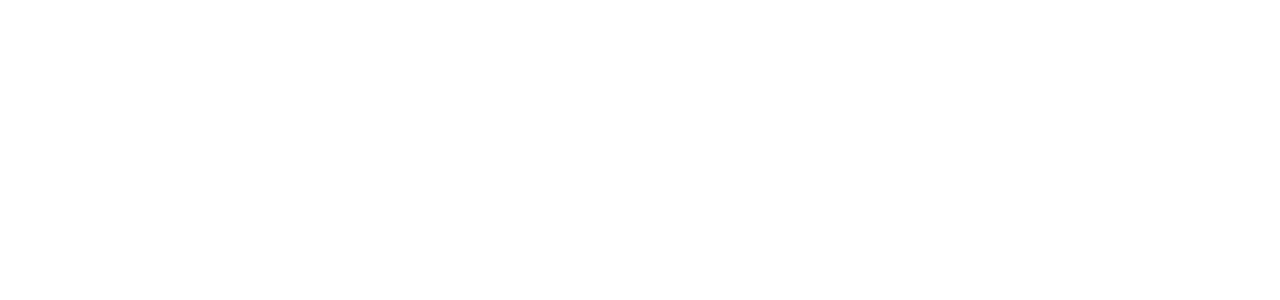
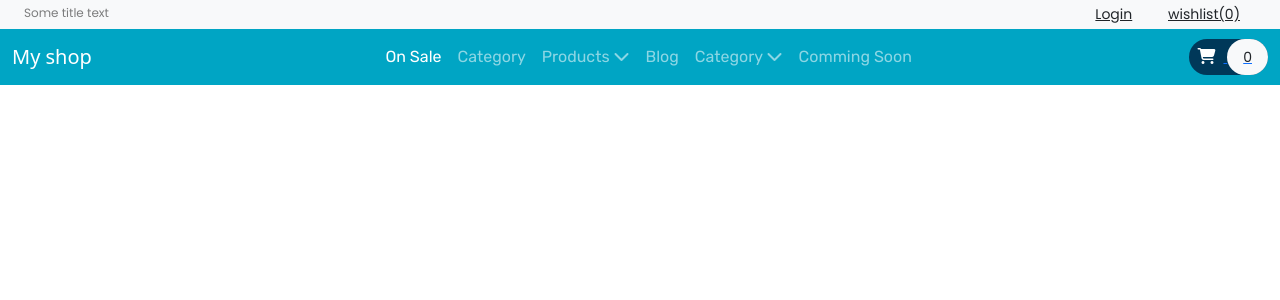
Before and after one commit to brook-bond/test-php, a PHP site: page / in a window 1280 px wide. Before the commit the part shown is empty. Shown: the top 300 px of the page. Run offline with PHP 8.4, Linux system fonts and the light colour scheme.

Commit message:
header complate

```diff
--- a/index.html
+++ b/index.html
@@ -8,12 +8,45 @@
     <link rel="stylesheet" href="https://cdnjs.cloudflare.com/ajax/libs/OwlCarousel2/2.3.4/assets/owl.theme.default.min.css" integrity="sha512-sMXtMNL1zRzolHYKEujM2AqCLUR9F2C4/05cdbxjjLSRvMQIciEPCQZo++nk7go3BtSuK9kfa/s+a4f4i5pLkw==" crossorigin="anonymous" referrerpolicy="no-referrer" />
     <link href="https://cdn.jsdelivr.net/npm/bootstrap@5.3.0/dist/css/bootstrap.min.css" rel="stylesheet" integrity="sha384-9ndCyUaIbzAi2FUVXJi0CjmCapSmO7SnpJef0486qhLnuZ2cdeRhO02iuK6FUUVM" crossorigin="anonymous">
     <link rel="stylesheet" href="https://cdnjs.cloudflare.com/ajax/libs/font-awesome/6.4.0/css/all.min.css" integrity="sha512-iecdLmaskl7CVkqkXNQ/ZH/XLlvWZOJyj7Yy7tcenmpD1ypASozpmT/E0iPtmFIB46ZmdtAc9eNBvH0H/ZpiBw==" crossorigin="anonymous" referrerpolicy="no-referrer" />
+    <link rel="stylesheet" href="style.css">
     <title>Document</title>
 
 </head>
 <body>
 
-
+<header id="header">
+    <div class="strip d-flex justify-content-between px-4 py-1 bg-light">
+<p class="font-Poppins font-size-12 text-black-50 m-0">Some title text</p>
+<div class="font-Poppins font-size-14">
+    <a href="#" class="px-3 border-right border-left text-dark">Login</a>
+    <a href="#" class="px-3 border-right text-dark">wishlist(0)</a>
+</div>
+    </div>
+    <nav class="navbar navbar-expand-lg navbar-dark color-second-bg">
+        <div class="container-fluid">
+          <a class="navbar-brand" href="#">My shop</a>
+          <button class="navbar-toggler" type="button" data-bs-toggle="collapse" data-bs-target="#navbarNavAltMarkup" aria-controls="navbarNavAltMarkup" aria-expanded="false" aria-label="Toggle navigation">
+            <span class="navbar-toggler-icon"></span>
+          </button>
+          <div class="collapse navbar-collapse" id="navbarNavAltMarkup">
+            <div class="navbar-nav m-auto font-Rubik ">
+              <a class="nav-link active" aria-current="page" href="#">On Sale</a>
+              <a class="nav-link" href="#">Category</a>
+              <a class="nav-link" href="#">Products <i class="fas fa-chevron-down"></i></a>
+              <a class="nav-link" href="#">Blog</a>
+              <a class="nav-link" href="#">Category <i class="fas fa-chevron-down"></i></a>
+              <a class="nav-link" href="#">Comming Soon</a>
+            </div>
+          </div>
+          <form action="#" class="font-size-14 font-Poppins">
+            <a href="#" class="py-2 rounded-pill color-primary-bg">
+                <span class="font-size-16 px-2 text-white "><i class="fas fa-shopping-cart"></i></span>
+                <span class="px-3 py-2 rounded-pill text-dark bg-light">0</span>
+            </a>
+          </form>
+        </div>
+      </nav>
+</header>
     <script src="https://cdn.jsdelivr.net/npm/bootstrap@5.3.0/dist/js/bootstrap.bundle.min.js" integrity="sha384-geWF76RCwLtnZ8qwWowPQNguL3RmwHVBC9FhGdlKrxdiJJigb/j/68SIy3Te4Bkz" crossorigin="anonymous"></script>
 </body>
 </html>
--- a/package.json
+++ b/package.json
@@ -5,7 +5,7 @@
   "main": "index.js",
   "scripts": {
     "test": "echo \"Error: no test specified\" && exit 1",
-    "start": "sass ./sass/style.scss style.scss --watch"
+    "start": "sass ./sass/style.scss style.css --watch"
   },
   "repository": {
     "type": "git",
--- /dev/null
+++ b/sass/include/color.scss
@@ -0,0 +1,19 @@
+.color-primary {
+    color: $color-primary;
+}
+.color-primary-bg {
+    background-color: $color-primary;
+}
+.color-second {
+    color: $color-second;
+}
+.color-second-bg {
+    background-color: $color-second;
+}
+.color-yellow {
+    color: $color-yellow;
+}
+
+.color-yellow-bg {
+    background-color: $color-yellow;
+}
--- /dev/null
+++ b/sass/include/global.scss
@@ -0,0 +1,4 @@
+button,button:focus{
+    outline: none !important;
+    box-shadow: none !important;
+}
--- /dev/null
+++ b/sass/include/typography.scss
@@ -0,0 +1,21 @@
+    .font-Poppins {
+        font-family: $font-Poppins;
+    }
+    .font-Roboto {
+        font-family: $font-Roboto;
+    }
+    .font-Rubik {
+        font-family: $font-Rubik;
+    }
+    .font-size-12{
+        font-size: 12px;
+    }
+    .font-size-14{
+        font-size: 14px;
+    }
+    .font-size-16{
+        font-size: 16px;
+    }
+    .font-size-20{
+        font-size: 20px;
+    }
--- a/sass/style.scss
+++ b/sass/style.scss
@@ -1,2 +1,7 @@
 
   @import url('https://fonts.googleapis.com/css2?family=Poppins&family=Roboto&family=Rubik&display=swap');
+
+  @import'./include/variables.scss';
+  @import'./include/global.scss';
+  @import'./include/typography.scss';
+  @import'./include/color.scss';
--- /dev/null
+++ b/style.css
@@ -0,0 +1,59 @@
+@import url("https://fonts.googleapis.com/css2?family=Poppins&family=Roboto&family=Rubik&display=swap");
+button, button:focus {
+  outline: none !important;
+  box-shadow: none !important;
+}
+
+.font-Poppins {
+  font-family: "Poppins", cursive;
+}
+
+.font-Roboto {
+  font-family: "Roboto", cursive;
+}
+
+.font-Rubik {
+  font-family: "Rubik", cursive;
+}
+
+.font-size-12 {
+  font-size: 12px;
+}
+
+.font-size-14 {
+  font-size: 14px;
+}
+
+.font-size-16 {
+  font-size: 16px;
+}
+
+.font-size-20 {
+  font-size: 20px;
+}
+
+.color-primary {
+  color: #003859;
+}
+
+.color-primary-bg {
+  background-color: #003859;
+}
+
+.color-second {
+  color: #00A5C4;
+}
+
+.color-second-bg {
+  background-color: #00A5C4;
+}
+
+.color-yellow {
+  color: #ffd289;
+}
+
+.color-yellow-bg {
+  background-color: #ffd289;
+}
+
+/*# sourceMappingURL=style.css.map */
--- a/style.scss
+++ /dev/null
@@ -1,3 +0,0 @@
-@import url("https://fonts.googleapis.com/css2?family=Poppins&family=Roboto&family=Rubik&display=swap");
-
-/*# sourceMappingURL=style.scss.map */
```
Also changed, not shown: 2 other files.
